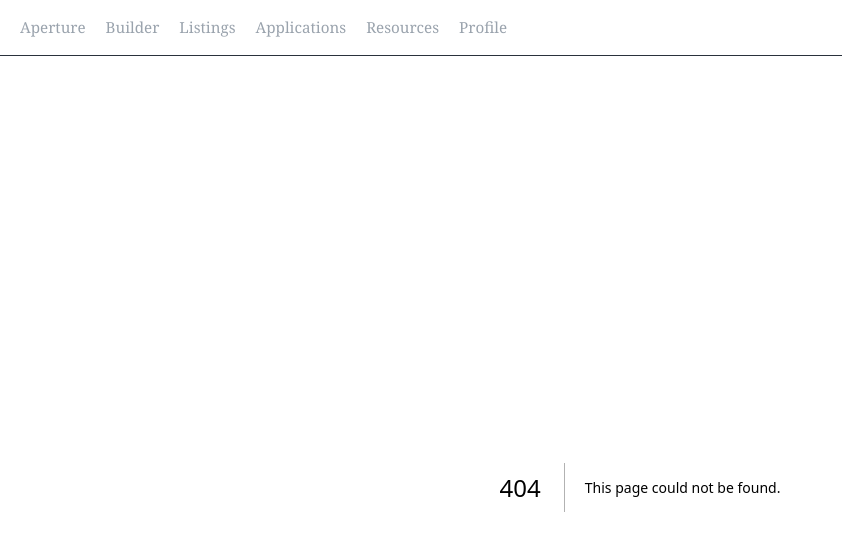
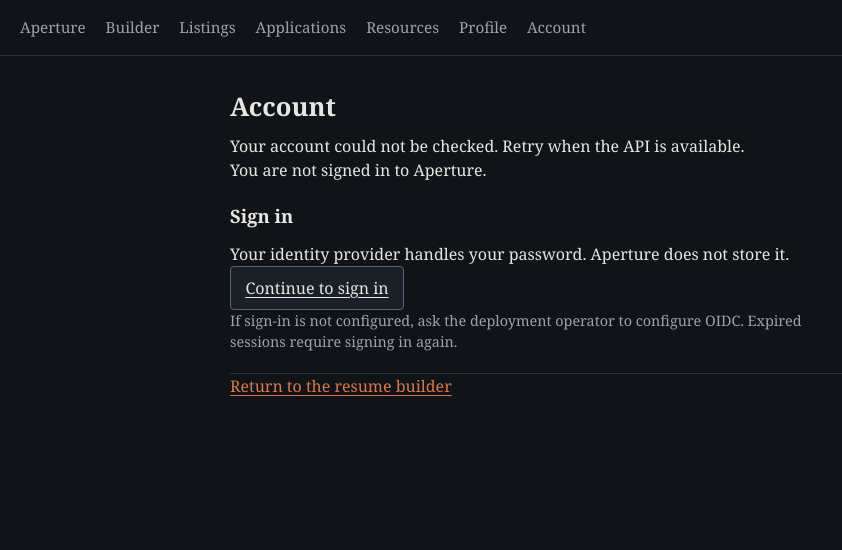
Before and after one commit to yousufshikder17/Aperture, a Next.js app in the folder apps/web/: page /account in a window 1280 px wide. Before the commit this address had no page. Shown: the top 550 px of the page, without its empty margins (0-842 px from the left). Built offline with nearby package versions, Linux system fonts and the light colour scheme; no server answers.

Commit message:
feat(auth): connect public account controls and server-rendered identity

```diff
--- /dev/null
+++ b/apps/web/src/app/account/page.tsx
@@ -0,0 +1,36 @@
+import { api, ApiError } from "../../lib/server-api";
+import "../builder/builder.css";
+
+export default async function Account({ searchParams }: { searchParams: Promise<{ error?: string }> }) {
+  const { error } = await searchParams;
+  let account: { id: string; email: string } | null = null;
+  let unavailable = false;
+  try {
+    const result = await api<{ id: string; email: string }>("/auth/me");
+    if (typeof result.id !== "string" || typeof result.email !== "string") throw new Error("Invalid account");
+    account = result;
+  } catch (cause) { unavailable = !(cause instanceof ApiError && cause.status === 401); }
+  const development = process.env.NODE_ENV !== "production" && !process.env.WEB_OIDC_CLIENT_ID;
+  return (
+    <div className="resume-builder">
+      <h1>Account</h1>
+      {error && <p role="alert" className="builder-error">Sign-in could not be completed. Your previous session was not changed. Try signing in again.</p>}
+      {unavailable && <p role="alert">Your account could not be checked. Retry when the API is available.</p>}
+      {account ? <>
+        <p>Signed in as {account.email}.</p>
+        {development ? <p className="muted">Local development identity. Remove the configured development token to disable it.</p> :
+          <form method="post" action="/auth/logout" className="builder-section">
+            <button type="submit">Sign out of Aperture</button>
+            <p className="muted">This ends the app session in this browser, not your identity provider session. Save any work before signing out.</p>
+          </form>}
+      </> : <p>You are not signed in to Aperture.</p>}
+      <section className="builder-section">
+        <h2>{account ? "Switch account" : "Sign in"}</h2>
+        <p>Your identity provider handles your password. Aperture does not store it.</p>
+        <a className="builder-link-button" href="/auth/login">Continue to sign in</a>
+        <p className="muted">If sign-in is not configured, ask the deployment operator to configure OIDC. Expired sessions require signing in again.</p>
+      </section>
+      <a href="/builder">Return to the resume builder</a>
+    </div>
+  );
+}
--- a/apps/web/src/app/applications/page.tsx
+++ b/apps/web/src/app/applications/page.tsx
@@ -1,4 +1,4 @@
-import { api } from "@/lib/api";
+import { api } from "@/lib/server-api";
 
 interface ApplicationRow {
   id: string;
--- a/apps/web/src/app/builder/builder.css
+++ b/apps/web/src/app/builder/builder.css
@@ -7,6 +7,15 @@ body:has(.resume-builder) > nav {
 }
 .resume-builder p {
   max-width: 72ch;
+}
+.resume-builder a {
+  color: var(--accent);
+  text-underline-offset: 0.2em;
+}
+.builder-suggestion h3,
+.builder-suggestion h4 {
+  margin-top: 1rem;
+  margin-bottom: 0.5rem;
 }
 .builder-section {
   padding: 1.25rem 0;
@@ -51,7 +60,8 @@ body:has(.resume-builder) > nav {
 .resume-builder textarea {
   resize: vertical;
 }
-.resume-builder button {
+.resume-builder button,
+.resume-builder .builder-link-button {
   min-height: 44px;
   padding: 0.55rem 0.9rem;
   border: 1px solid #596675;
@@ -60,6 +70,10 @@ body:has(.resume-builder) > nav {
   color: var(--text);
   font: inherit;
   cursor: pointer;
+}
+.builder-link-button {
+  display: inline-flex;
+  align-items: center;
 }
 .resume-builder button:hover:not(:disabled) {
   border-color: var(--accent);
--- a/apps/web/src/app/layout.tsx
+++ b/apps/web/src/app/layout.tsx
@@ -1,5 +1,4 @@
 import type { Metadata } from "next";
-import Link from "next/link";
 import "./globals.css";
 
 export const metadata: Metadata = {
@@ -12,12 +11,14 @@ export default function RootLayout({ children }: { children: React.ReactNode })
     <html lang="en">
       <body>
         <nav>
-          <Link href="/">Aperture</Link>
-          <Link href="/builder">Builder</Link>
-          <Link href="/listings">Listings</Link>
-          <Link href="/applications">Applications</Link>
-          <Link href="/resources">Resources</Link>
-          <Link href="/profile">Profile</Link>
+          {/* Document navigation preserves native unsaved-draft warnings on Back/Forward. */}
+          <a href="/">Aperture</a>
+          <a href="/builder">Builder</a>
+          <a href="/listings">Listings</a>
+          <a href="/applications">Applications</a>
+          <a href="/resources">Resources</a>
+          <a href="/profile">Profile</a>
+          <a href="/account">Account</a>
         </nav>
         <main>{children}</main>
       </body>
--- a/apps/web/src/app/listings/[id]/page.tsx
+++ b/apps/web/src/app/listings/[id]/page.tsx
@@ -1,4 +1,4 @@
-import { api } from "@/lib/api";
+import { api } from "@/lib/server-api";
 import type { Listing, MatchScore } from "@aperture/shared";
 
 interface ListingRow {
--- a/apps/web/src/app/listings/page.tsx
+++ b/apps/web/src/app/listings/page.tsx
@@ -1,5 +1,5 @@
 import Link from "next/link";
-import { api } from "@/lib/api";
+import { api } from "@/lib/server-api";
 import type { Listing, MatchScore } from "@aperture/shared";
 
 export default async function Listings() {
--- a/apps/web/src/app/page.tsx
+++ b/apps/web/src/app/page.tsx
@@ -1,4 +1,4 @@
-import { api } from "@/lib/api";
+import { api } from "@/lib/server-api";
 
 interface DigestItem {
   listing: { id: string; title: string; company: string; url: string };
--- a/apps/web/src/app/profile/page.tsx
+++ b/apps/web/src/app/profile/page.tsx
@@ -1,4 +1,4 @@
-import { api } from "@/lib/api";
+import { api } from "@/lib/server-api";
 import type { MasterResume } from "@aperture/shared";
 
 interface ProfileRow {
--- a/apps/web/src/app/resources/page.tsx
+++ b/apps/web/src/app/resources/page.tsx
@@ -1,4 +1,4 @@
-import { api } from "@/lib/api";
+import { api } from "@/lib/server-api";
 
 interface ResourceRow {
   id: string;
```
